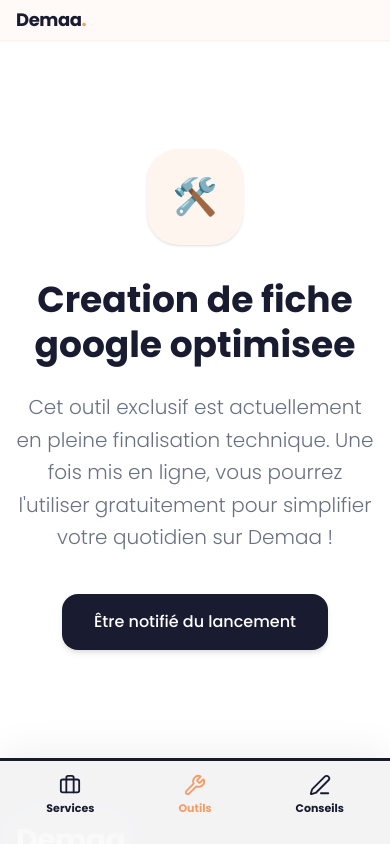
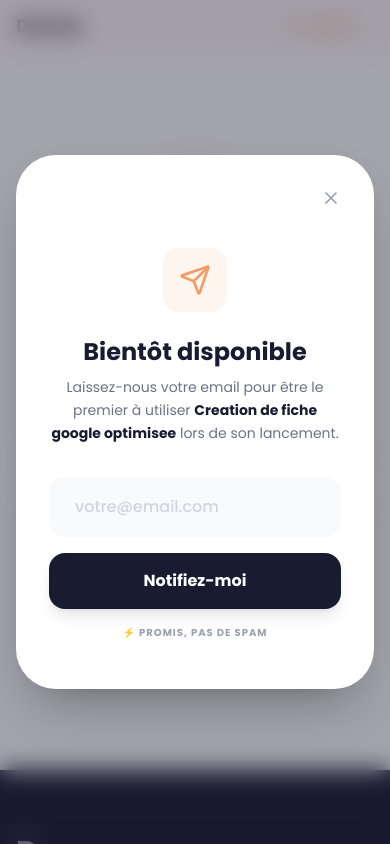
Before and after one commit to teamdemaa/demaa.fr, a Next.js app: page /outils/creation-de-fiche-google-optimisee in a window 390 px wide. Both pictures are taken after a click on the button "Être notifié du lancement". Shown: the top 844 px of the page. Built offline with nearby package versions, Linux system fonts and the light colour scheme.

Commit message:
UI: Refactored Navbar, added Subscription Modal, and mobile optimizations

```diff
--- a/src/app/outils/[slug]/page.tsx
+++ b/src/app/outils/[slug]/page.tsx
@@ -1,5 +1,8 @@
-import { Metadata } from "next";
+"use client";
+
+import { use, useState } from "react";
 import Navbar from "@/components/Navbar";
+import SubscriptionModal from "@/components/SubscriptionModal";
 
 // Function to reverse engineering the slug into a human readable title
 function formatSlugToTitle(slug: string) {
@@ -7,47 +10,44 @@ function formatSlugToTitle(slug: string) {
   return text.charAt(0).toUpperCase() + text.slice(1);
 }
 
-export async function generateMetadata(
-  props: { params: Promise<{ slug: string }> }
-): Promise<Metadata> {
-  const params = await props.params;
-  const title = formatSlugToTitle(params.slug);
-
-  return {
-    title: `${title} | Demaa Outils`,
-    description: `Découvrez et utilisez notre outil gratuit : ${title}. Une solution minimaliste et ultra-rapide pour vous faire gagner du temps.`,
-    openGraph: {
-      title: `${title} | Demaa Outils`,
-      description: `Découvrez et utilisez notre outil gratuit : ${title}.`,
-    }
-  };
-}
-
-export default async function OutilPage(
+export default function OutilPage(
   props: { params: Promise<{ slug: string }> }
 ) {
-  const params = await props.params;
+  const params = use(props.params);
   const title = formatSlugToTitle(params.slug);
+  const [isModalOpen, setIsModalOpen] = useState(false);
 
   return (
     <>
       <Navbar />
       <main className="flex-1 w-full bg-background min-h-[85vh] flex flex-col items-center justify-center px-4">
-        <div className="text-center max-w-2xl animate-in slide-in-from-bottom-4 duration-500">
-          <div className="w-24 h-24 bg-brand-coral/10 rounded-[2rem] flex items-center justify-center mx-auto mb-8 shadow-sm">
-             <span className="text-4xl">🛠️</span>
+        <div className="text-center max-w-2xl animate-in slide-in-from-bottom-6 duration-700">
+          <div className="w-24 h-24 bg-brand-coral/10 rounded-[2.5rem] flex items-center justify-center mx-auto mb-10 shadow-lg shadow-brand-coral/5 group hover:scale-105 transition-transform duration-500">
+             <span className="text-4xl transform group-hover:rotate-12 transition-transform">🛠️</span>
           </div>
-          <h1 className="text-4xl sm:text-5xl font-bold text-brand-blue mb-6 leading-tight">
+          <p className="text-[10px] font-bold text-brand-coral uppercase tracking-[0.2em] mb-4">
+             Bientôt disponible
+          </p>
+          <h1 className="text-4xl sm:text-6xl font-bold text-brand-blue mb-8 leading-tight tracking-tight">
             {title}
           </h1>
-          <p className="text-xl text-gray-500 mb-10 leading-relaxed font-light">
-            Cet outil exclusif est actuellement en pleine finalisation technique. Une fois mis en ligne, vous pourrez l'utiliser gratuitement pour simplifier votre quotidien sur Demaa !
+          <p className="text-lg md:text-xl text-gray-500 mb-12 leading-relaxed font-light max-w-xl mx-auto">
+            Cet outil est actuellement en cours de développement. Inscrivez-vous pour être prévenu dès sa mise à disposition gratuite.
           </p>
-          <button className="px-8 py-4 bg-brand-blue text-white rounded-2xl font-medium hover:bg-brand-coral transition-colors shadow-md transform hover:scale-105">
+          <button
+            onClick={() => setIsModalOpen(true)}
+            className="px-10 py-5 bg-brand-blue text-white rounded-[1.5rem] font-bold hover:bg-brand-coral transition-all shadow-xl shadow-brand-blue/10 transform hover:-translate-y-1 active:scale-95"
+          >
             Être notifié du lancement
           </button>
         </div>
       </main>
+
+      <SubscriptionModal
+        isOpen={isModalOpen}
+        onClose={() => setIsModalOpen(false)}
+        toolName={title}
+      />
     </>
   );
 }
--- a/src/app/outils/modeles-de-document/page.tsx
+++ b/src/app/outils/modeles-de-document/page.tsx
@@ -55,7 +55,7 @@ export default function TemplatesPage() {
               Nous ajoutons régulièrement de nouvelles ressources. N'hésitez pas à nous suggérer des outils qui pourraient vous aider.
             </p>
             <a
-               href="mailto:contact@demaa.fr"
+               href="mailto:team@demaa.fr"
                className="inline-flex items-center px-6 py-3 bg-brand-blue text-white font-bold text-sm rounded-full hover:bg-brand-coral transition-colors shadow-lg active:scale-95"
             >
               Envoyer une suggestion
--- a/src/components/Navbar.tsx
+++ b/src/components/Navbar.tsx
@@ -26,72 +26,57 @@ export default function Navbar() {
     <>
       <nav className="sticky top-0 z-40 bg-[#FFF9F8] border-b border-brand-coral/10">
         <div className="max-w-7xl mx-auto px-4 sm:px-6 lg:px-8">
-          <div className="flex justify-between py-1.5 md:py-2.5 items-center">
+          <div className="flex justify-between py-3 md:py-4 items-center">
             {/* Logo */}
             <Link href="/" className="text-lg sm:text-xl font-bold tracking-tight text-brand-blue shrink-0">
               Demaa<span className="text-brand-coral">.</span>
             </Link>
 
-            {/* Desktop Links */}
-            <div className="hidden md:flex space-x-10 items-center">
+            {/* Desktop & Mobile Links */}
+            <div className="flex space-x-6 md:space-x-10 items-center">
               {/* Dropdown */}
               <div className="relative">
                 <button
                   onClick={() => setIsDropdownOpen(!isDropdownOpen)}
-                className={`flex items-center space-x-1.5 transition-colors text-[13px] font-bold ${isActive('/outils') ? 'text-brand-coral' : 'text-brand-blue hover:text-brand-coral'}`}
+                  className={`flex items-center space-x-2 transition-colors text-sm md:text-base font-bold ${isActive('/outils') ? 'text-brand-coral' : 'text-brand-blue hover:text-brand-coral'}`}
                 >
+                  <Wrench className="w-4 h-4 md:w-5 md:h-5 transition-colors" />
                   <span>Outils</span>
-                <ChevronDown className={`w-3.5 h-3.5 pointer-events-none transition-transform duration-300 ${isDropdownOpen ? 'rotate-180' : ''}`} />
+                  <ChevronDown className={`w-3.5 h-3.5 md:w-4 md:h-4 pointer-events-none transition-transform duration-300 ${isDropdownOpen ? 'rotate-180' : ''}`} />
                 </button>
 
                 {isDropdownOpen && (
-                <div className="absolute top-full mt-4 w-72 bg-white rounded-xl shadow-[0_8px_30px_rgb(0,0,0,0.12)] border border-gray-100 py-3 animate-in fade-in slide-in-from-top-2 z-50">
-                  <Link href="/outils" className="block px-5 py-3 text-sm text-brand-coral hover:bg-brand-coral/5 font-bold transition-colors border-b border-gray-100 mb-2">
-                    Voir tout →
+                  <div className="absolute right-0 md:left-0 top-full mt-4 w-72 bg-white rounded-xl shadow-[0_8px_30px_rgb(0,0,0,0.12)] border border-gray-100 py-3 animate-in fade-in slide-in-from-top-2 z-50">
+                    <Link href="/outils" onClick={() => setIsDropdownOpen(false)} className="block px-5 py-3 text-sm text-brand-coral hover:bg-brand-coral/5 font-bold transition-colors border-b border-gray-100 mb-2">
+                       Voir tout l'annuaire →
                     </Link>
-                  <Link href="/outils/modeles-de-document" className="block px-5 py-2.5 text-sm text-brand-blue hover:bg-gray-50 transition-colors font-bold">Modèle de document</Link>
-                  <Link href="/outils/generation-de-qr-code-pour-card" className="block px-5 py-2.5 text-sm text-brand-blue hover:bg-gray-50 transition-colors">Génération de QR code pour card</Link>
-                  <Link href="/outils/generation-de-tampon" className="block px-5 py-2.5 text-sm text-brand-blue hover:bg-gray-50 transition-colors">Génération de Tampon</Link>
-                  <Link href="/outils/qr-code-pour-avis-client" className="block px-5 py-2.5 text-sm text-brand-blue hover:bg-gray-50 transition-colors">QR code pour avis client</Link>
-                  <Link href="/outils/creation-de-fiche-google-optimisee" className="block px-5 py-2.5 text-sm text-brand-blue hover:bg-gray-50 transition-colors">Création de fiche Google optimisée</Link>
-                  <Link href="/outils/signature-email-pro" className="block px-5 py-2.5 text-sm text-brand-blue hover:bg-gray-50 transition-colors">Signature email pro</Link>
-                  <Link href="/outils/qr-code-commande-rapide" className="block px-5 py-2.5 text-sm text-brand-blue hover:bg-gray-50 transition-colors">QR code commande rapide</Link>
-                  <Link href="/outils/signez-un-document-electroniquement" className="block px-5 py-2.5 text-sm text-brand-blue hover:bg-gray-50 transition-colors">Signez un document électroniquement</Link>
-                  <Link href="/outils/generation-de-menu-avec-qr-code" className="block px-5 py-2.5 text-sm text-brand-blue hover:bg-gray-50 transition-colors">Génération de menu avec QR code</Link>
-                  <Link href="/outils/generation-de-qr-code" className="block px-5 py-2.5 text-sm text-brand-blue hover:bg-gray-50 transition-colors">Génération de QR code</Link>
+                    <Link href="/outils/modeles-de-document" onClick={() => setIsDropdownOpen(false)} className="block px-5 py-2.5 text-sm text-brand-blue hover:bg-gray-50 transition-colors font-bold">Modèle de document</Link>
+                    <Link href="/outils/generation-de-qr-code-pour-card" onClick={() => setIsDropdownOpen(false)} className="block px-5 py-2.5 text-sm text-brand-blue hover:bg-gray-50 transition-colors">Génération de QR code pour card</Link>
+                    <Link href="/outils/generation-de-tampon" onClick={() => setIsDropdownOpen(false)} className="block px-5 py-2.5 text-sm text-brand-blue hover:bg-gray-50 transition-colors">Génération de Tampon</Link>
+                    <Link href="/outils/qr-code-pour-avis-client" onClick={() => setIsDropdownOpen(false)} className="block px-5 py-2.5 text-sm text-brand-blue hover:bg-gray-50 transition-colors">QR code pour avis client</Link>
+                    <Link href="/outils/creation-de-fiche-google-optimisee" onClick={() => setIsDropdownOpen(false)} className="block px-5 py-2.5 text-sm text-brand-blue hover:bg-gray-50 transition-colors">Création de fiche Google optimisée</Link>
+                    <Link href="/outils/signature-email-pro" onClick={() => setIsDropdownOpen(false)} className="block px-5 py-2.5 text-sm text-brand-blue hover:bg-gray-50 transition-colors">Signature email pro</Link>
+                    <Link href="/outils/qr-code-commande-rapide" onClick={() => setIsDropdownOpen(false)} className="block px-5 py-2.5 text-sm text-brand-blue hover:bg-gray-50 transition-colors">QR code commande rapide</Link>
+                    <Link href="/outils/signez-un-document-electroniquement" onClick={() => setIsDropdownOpen(false)} className="block px-5 py-2.5 text-sm text-brand-blue hover:bg-gray-50 transition-colors">Signez un document électroniquement</Link>
+                    <Link href="/outils/generation-de-menu-avec-qr-code" onClick={() => setIsDropdownOpen(false)} className="block px-5 py-2.5 text-sm text-brand-blue hover:bg-gray-50 transition-colors">Génération de menu avec QR code</Link>
+                    <Link href="/outils/generation-de-qr-code" onClick={() => setIsDropdownOpen(false)} className="block px-5 py-2.5 text-sm text-brand-blue hover:bg-gray-50 transition-colors">Génération de QR code</Link>
                   </div>
                 )}
               </div>
 
-            {/* Conseils Link */}
+              {/* Conseils Link hidden for now */}
+              {/*
               <Link
                 href="/blog"
                 className={`transition-colors text-[13px] font-bold ${isActive('/blog') ? 'text-brand-coral underline decoration-2 underline-offset-4' : 'text-brand-blue hover:text-brand-coral'}`}
               >
                 Conseils
               </Link>
+              */}
             </div>
           </div>
         </div>
       </nav>
-
-      {/* Mobile Bottom Navigation Bar */}
-      <div className="md:hidden fixed bottom-0 left-0 w-full z-40 bg-white/95 backdrop-blur-xl border-t border-gray-100 shadow-[0_-10px_40px_rgba(0,0,0,0.06)]" style={{paddingBottom: "max(env(safe-area-inset-bottom), 12px)"}}>
-        <div className="flex justify-evenly items-center pt-3 pb-4 px-2">
-          <Link href="/" className={`flex flex-col items-center justify-center w-full transition-colors gap-1 ${isActive('/') ? 'text-brand-coral' : 'text-brand-blue'}`}>
-            <Briefcase className="w-[22px] h-[22px]" />
-            <span className="text-[11px] font-bold">Services</span>
-          </Link>
-          <Link href="/outils" className={`flex flex-col items-center justify-center w-full transition-colors gap-1 ${isActive('/outils') ? 'text-brand-coral' : 'text-brand-blue'}`}>
-            <Wrench className="w-[22px] h-[22px]" />
-            <span className="text-[11px] font-bold">Outils</span>
-          </Link>
-          <Link href="/blog" className={`flex flex-col items-center justify-center w-full transition-colors gap-1 ${isActive('/blog') ? 'text-brand-coral' : 'text-brand-blue'}`}>
-            <PenLine className="w-[22px] h-[22px]" />
-            <span className="text-[11px] font-bold">Conseils</span>
-          </Link>
-        </div>
-      </div>
 
       {/* Fillout Modal Component */}
       {mounted && isModalOpen && createPortal(
--- /dev/null
+++ b/src/components/SubscriptionModal.tsx
@@ -0,0 +1,129 @@
+"use client";
+
+import { useState, useEffect } from "react";
+import { X, CheckCircle2, Loader2, Send } from "lucide-react";
+import { createPortal } from "react-dom";
+
+export default function SubscriptionModal({
+  toolName,
+  isOpen,
+  onClose
+}: {
+  toolName: string,
+  isOpen: boolean,
+  onClose: () => void
+}) {
+  const [mounted, setMounted] = useState(false);
+  const [email, setEmail] = useState("");
+  const [status, setStatus] = useState<"idle" | "loading" | "success" | "error">("idle");
+
+  useEffect(() => {
+    setMounted(true);
+  }, []);
+
+  const handleSubmit = async (e: React.FormEvent) => {
+    e.preventDefault();
+    setStatus("loading");
+
+    try {
+      // Simulate API call
+      // In a real scenario, this would call /api/subscribe
+      await new Promise(resolve => setTimeout(resolve, 1500));
+
+      // OPTIONAL: Send to WhatsApp in the background (will likely be blocked by popup blockers if not triggered by direct click)
+      // For now, we follow the user requirement: "juste un message de succès"
+
+      setStatus("success");
+      setEmail("");
+    } catch (err) {
+      setStatus("error");
+    }
+  };
+
+  if (!mounted || !isOpen) return null;
+
+  return createPortal(
+    <div className="fixed inset-0 z-[100] flex items-center justify-center p-4 sm:p-6">
+      {/* Backdrop */}
+      <div
+        className="absolute inset-0 bg-brand-blue/40 backdrop-blur-md animate-in fade-in duration-300"
+        onClick={status === "success" ? onClose : undefined}
+      />
+
+      {/* Modal Content */}
+      <div className="relative bg-white rounded-[2.5rem] w-full max-w-md shadow-2xl overflow-hidden animate-in zoom-in-95 duration-300 border border-white/20">
+
+        {/* Header */}
+        <div className="p-6 flex justify-end">
+          <button
+            onClick={onClose}
+            className="p-2 hover:bg-gray-50 rounded-full text-gray-400 hover:text-brand-blue transition-colors"
+          >
+            <X className="w-5 h-5" />
+          </button>
+        </div>
+
+        <div className="px-8 pb-12 pt-2 text-center">
+          {status === "success" ? (
+            <div className="animate-in fade-in slide-in-from-bottom-4 duration-500">
+              <div className="w-20 h-20 bg-emerald-50 rounded-full flex items-center justify-center mx-auto mb-6">
+                <CheckCircle2 className="w-10 h-10 text-emerald-500" />
+              </div>
+              <h3 className="text-2xl font-bold text-brand-blue mb-3">C'est noté !</h3>
+              <p className="text-gray-500 leading-relaxed mb-8">
+                Merci ! On vous prévient sur <span className="font-bold text-brand-blue">{email || "votre email"}</span> dès que <span className="text-brand-coral font-medium">{toolName}</span> est prêt.
+              </p>
+              <button
+                onClick={onClose}
+                className="w-full py-4 bg-brand-blue text-white rounded-2xl font-bold hover:bg-brand-coral transition-all active:scale-95"
+              >
+                Super, merci
+              </button>
+            </div>
+          ) : (
+            <>
+              <div className="w-16 h-16 bg-brand-coral/10 rounded-2xl flex items-center justify-center mx-auto mb-6">
+                <Send className="w-8 h-8 text-brand-coral" />
+              </div>
+              <h3 className="text-2xl font-bold text-brand-blue mb-2">Bientôt disponible</h3>
+              <p className="text-gray-500 text-sm mb-8 leading-relaxed">
+                Laissez-nous votre email pour être le premier à utiliser <span className="font-bold text-brand-blue">{toolName}</span> lors de son lancement.
+              </p>
+
+              <form onSubmit={handleSubmit} className="space-y-4">
+                <div className="relative">
+                  <input
+                    required
+                    type="email"
+                    value={email}
+                    onChange={(e) => setEmail(e.target.value)}
+                    placeholder="votre@email.com"
+                    className="w-full px-6 py-4 bg-gray-50 border-2 border-transparent focus:border-brand-coral focus:bg-white rounded-2xl outline-none transition-all text-brand-blue font-medium placeholder:text-gray-300"
+                    disabled={status === "loading"}
+                  />
+                </div>
+
+                <button
+                  type="submit"
+                  disabled={status === "loading"}
+                  className="w-full py-4 bg-brand-blue text-white rounded-2xl font-bold hover:bg-brand-coral transition-all flex items-center justify-center disabled:opacity-70 disabled:hover:bg-brand-blue active:scale-95 shadow-lg shadow-brand-blue/10"
+                >
+                  {status === "loading" ? (
+                    <Loader2 className="w-5 h-5 animate-spin" />
+                  ) : (
+                    "Notifiez-moi"
+                  )}
+                </button>
+
+                <p className="text-[10px] text-gray-400 mt-4 uppercase tracking-widest font-bold">
+                  ⚡️ Promis, pas de spam
+                </p>
+              </form>
+            </>
+          )}
+        </div>
+      </div>
+    </div>,
+    document.body
+  );
+}
```
Lines whose indentation alone changed are shown as unchanged.
